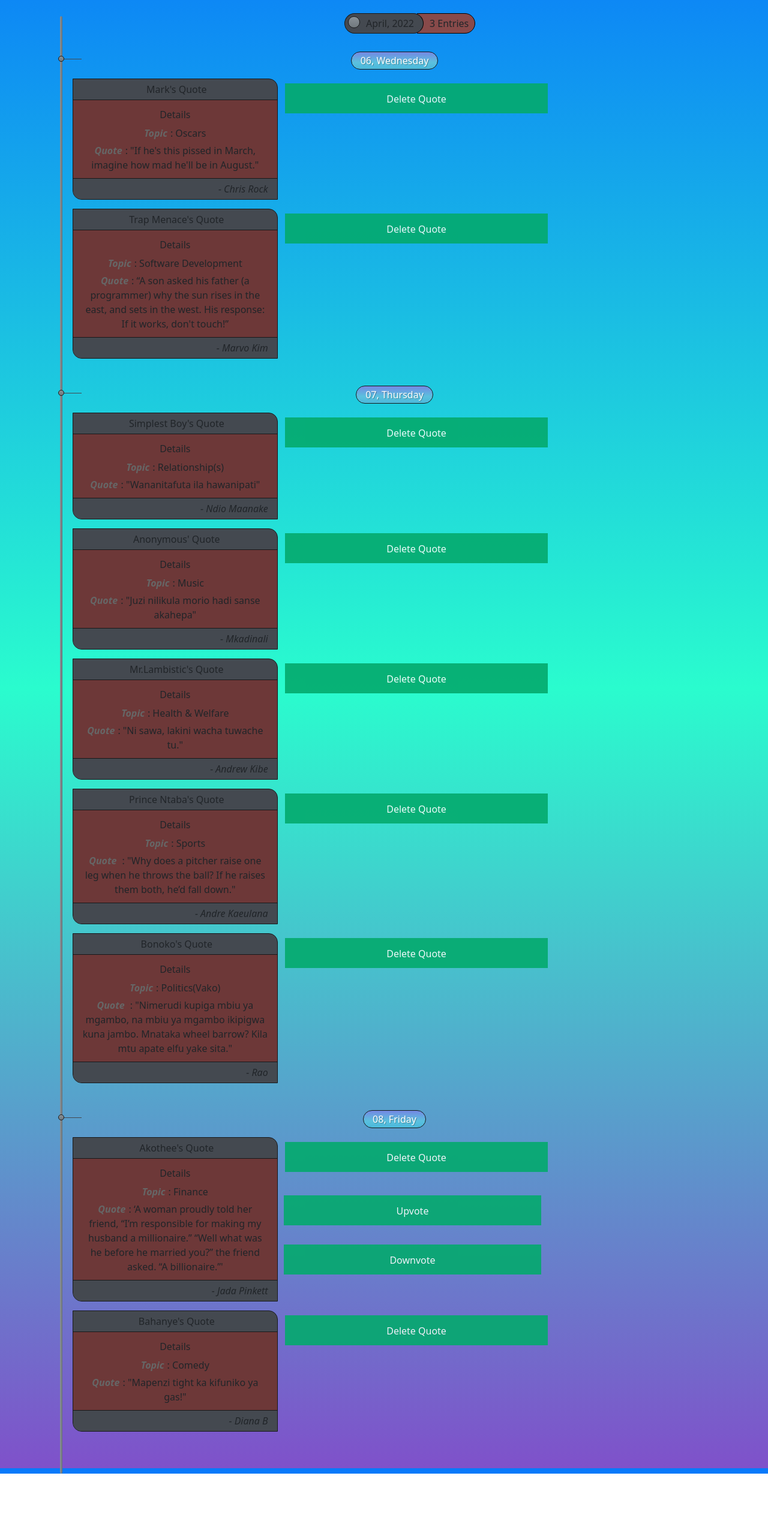
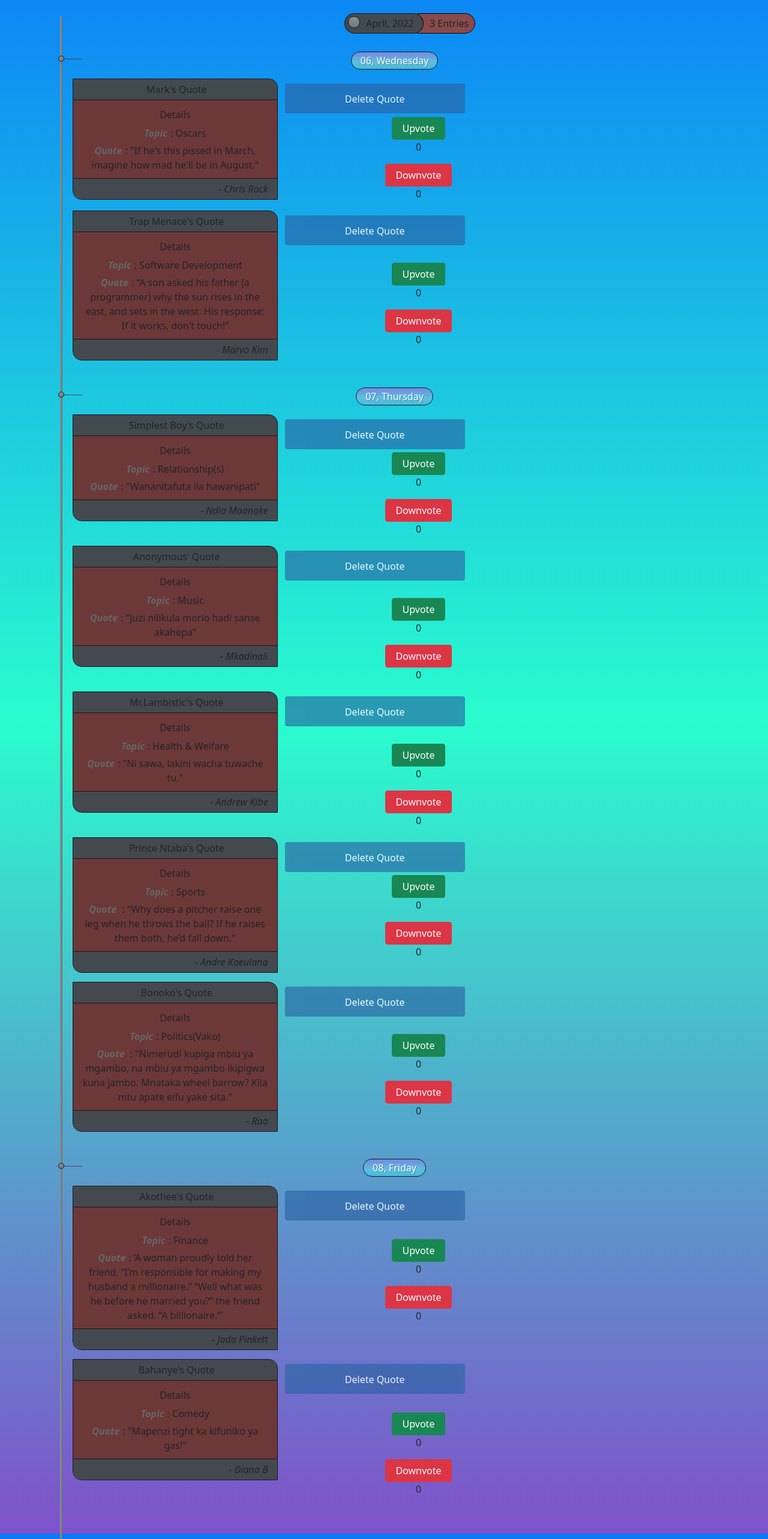
Before and after one commit to ItsMarvoKim/Quotify, an Angular app: page / in a window 1280 px wide. Shown: the part 151-2717 px from the top of the page at 60% size. Before the commit the page ends 2608 px from the top, so only its background shows below. Built offline with nearby package versions, Linux system fonts and the light colour scheme; a web font is replaced by a local one.

Commit message:
Vote buttons set and styled

```diff
--- a/src/app/app.component.css
+++ b/src/app/app.component.css
@@ -4,14 +4,15 @@
 
 /* Set a style for all buttons */
 button {
-    background-color: #04AA6D;
+    background-color: #2a63a3b4;
     color: white;
     padding: 14px 20px;
     margin: 8px 0;
     border: none;
+    border-radius: 4px;
     cursor: pointer;
     height: 50px;
-    width: 40%;
+    width: 300px;
     opacity: 0.9;
 }
 
@@ -285,7 +286,43 @@ hr {
     font-style: italic;
 }
 
-.vote-buttons{
+.vote-buttons1{
+    margin-top: -153px;
+    margin-left: 40px;
+}
+.vote-buttons2{
+    margin-top: -178px;
+    margin-left: 40px;
+}
+.vote-buttons3{
+    margin-top: -130px;
+    margin-left: 40px;
+}
+.vote-buttons4{
+    margin-top: -130px;
+    margin-left: 40px;
+}
+.vote-buttons5{
+    margin-top: -130px;
+    margin-left: 40px;
+}
+.vote-buttons6{
+    margin-top: -178px;
+    margin-left: 40px;
+}
+.vote-buttons7{
+    margin-top: -178px;
+    margin-left: 40px;
+}
+.vote-buttons8{
     margin-top: -200px;
-    margin-left: 30px;
+    margin-left: 40px;
 }
+.vote-buttons9{
+    margin-top: -128px;
+    margin-left: 40px;
+}
+
+#result{
+    border-radius: 50%;
+}
--- a/src/app/app.component.html
+++ b/src/app/app.component.html
@@ -50,6 +50,13 @@
                 </div>
               </form>
             </div>
+            <div class="vote-buttons1">
+              <!-- <p><button (click)="clickCounter()" type="button">Upvote{{upvotes}}</button></p>
+              <div id="result"></div>
+              <p><button (click)="clickCounter2()" type="submit">Downvote {{downvotes}}</button></p>
+              <div id="result"></div> -->
+              <app-vote></app-vote>
+            </div>
 
 
             <div class="col-sm-4">
@@ -82,6 +89,13 @@
                   </div>
                 </div>
               </form>
+            </div>
+            <div class="vote-buttons2">
+              <!-- <p><button onclick="clickCounter()" type="button">Upvote</button></p>
+              <div id="result"></div>
+              <p><button onclick="clickCounter()" type="button">Downvote</button></p>
+              <div id="result"></div> -->
+              <app-vote></app-vote>
             </div>
 
 
@@ -124,6 +138,13 @@
                 </div>
               </form>
             </div>
+            <div class="vote-buttons3">
+              <!-- <p><button onclick="clickCounter()" type="button">Upvote</button></p>
+              <div id="result"></div>
+              <p><button onclick="clickCounter()" type="button">Downvote</button></p>
+              <div id="result"></div> -->
+              <app-vote></app-vote>
+            </div>
 
 
             <div class="col-sm-4">
@@ -156,6 +177,14 @@
                 </div>
               </form>
             </div>
+            <div class="vote-buttons4">
+              <!-- <p><button onclick="clickCounter()" type="button">Upvote</button></p>
+              <div id="result"></div>
+              <p><button onclick="clickCounter()" type="button">Downvote</button></p>
+              <div id="result"></div> -->
+              <!--  -->
+              <app-vote></app-vote>
+            </div>
 
 
             <div class="col-sm-4">
@@ -187,6 +216,13 @@
                   </div>
                 </div>
               </form>
+            </div>
+            <div class="vote-buttons5">
+              <!-- <p><button onclick="clickCounter()" class="vtbtn" type="button">Upvote</button></p>
+              <div id="result"></div>
+              <p><button onclick="clickCounter()" type="button">Downvote</button></p>
+              <div id="result"></div> -->
+              <app-vote></app-vote>
             </div>
 
           </div>
@@ -222,6 +258,13 @@
                 </div>
               </form>
             </div>
+            <div class="vote-buttons6">
+              <!-- <p><button onclick="clickCounter()" type="button">Upvote</button></p>
+              <div id="result"></div>
+              <p><button onclick="clickCounter()" type="button">Downvote</button></p>
+              <div id="result"></div> -->
+              <app-vote></app-vote>
+            </div>
 
 
             <div class="col-sm-4">
@@ -254,6 +297,13 @@
                   </div>
                 </div>
               </form>
+            </div>
+            <div class="vote-buttons7">
+              <!-- <p><button onclick="clickCounter()" type="button">Upvote</button></p>
+              <div id="result"></div>
+              <p><button onclick="clickCounter()" type="button">Downvote</button></p>
+              <div id="result"></div> -->
+              <app-vote></app-vote>
             </div>
 
 
@@ -298,11 +348,12 @@
                 </div>
               </form>
             </div>
-            <div class="vote-buttons">
-              <p><button onclick="clickCounter()" type="button">Upvote</button></p>
+            <div class="vote-buttons8">
+              <!-- <p><button onclick="clickCounter()" type="button">Upvote</button></p>
               <div id="result"></div>
               <p><button onclick="clickCounter()" type="button">Downvote</button></p>
-              <div id="result"></div>
+              <div id="result"></div> -->
+              <app-vote></app-vote>
             </div>
 
 
@@ -337,6 +388,13 @@
                 </div>
               </form>
             </div>
+            <div class="vote-buttons9">
+              <!-- <p><button onclick="clickCounter()" type="button">Upvote</button></p>
+              <div id="result"></div>
+              <p><button onclick="clickCounter()" type="button">Downvote</button></p>
+              <div id="result"></div> -->
+              <app-vote></app-vote>
+            </div>
 
 
           </div>
@@ -347,22 +405,3 @@
     </div>
   </div>
 </div>
-
-<!-- <button onclick='remove()'>Remove Heading</button> -->
-<!--
-  <svg id="clouds" xmlns="http://www.w3.org/2000/svg" width="2611.084" height="485.677" viewBox="0 0 2611.084 485.677">
-    <title>Gray Clouds Background</title>
-    <path id="Path_39" data-name="Path 39" d="M2379.709,863.793c10-93-77-171-168-149-52-114-225-105-264,15-75,3-140,59-152,133-30,2.83-66.725,9.829-93.5,26.25-26.771-16.421-63.5-23.42-93.5-26.25-12-74-77-130-152-133-39-120-212-129-264-15-54.084-13.075-106.753,9.173-138.488,48.9-31.734-39.726-84.4-61.974-138.487-48.9-52-114-225-105-264,15a162.027,162.027,0,0,0-103.147,43.044c-30.633-45.365-87.1-72.091-145.206-58.044-52-114-225-105-264,15-75,3-140,59-152,133-53,5-127,23-130,83-2,42,35,72,70,86,49,20,106,18,157,5a165.625,165.625,0,0,0,120,0c47,94,178,113,251,33,61.112,8.015,113.854-5.72,150.492-29.764a165.62,165.62,0,0,0,110.861-3.236c47,94,178,113,251,33,31.385,4.116,60.563,2.495,86.487-3.311,25.924,5.806,55.1,7.427,86.488,3.311,73,80,204,61,251-33a165.625,165.625,0,0,0,120,0c51,13,108,15,157-5a147.188,147.188,0,0,0,33.5-18.694,147.217,147.217,0,0,0,33.5,18.694c49,20,106,18,157,5a165.625,165.625,0,0,0,120,0c47,94,178,113,251,33C2446.709,1093.793,2554.709,922.793,2379.709,863.793Z" transform="translate(142.69 -634.312)" fill="#eee"/>
-  </svg> -->
-
-
-
-<!-- * * * * * * * * * * * * * * * * * * * * * * * * * * * * * * * -->
-<!-- * * * * * * * * * * * The content above * * * * * * * * * * * -->
-<!-- * * * * * * * * * * is only a placeholder * * * * * * * * * * -->
-<!-- * * * * * * * * * * and can be replaced. * * * * * * * * * * * -->
-<!-- * * * * * * * * * * * * * * * * * * * * * * * * * * * * * * * -->
-<!-- * * * * * * * * * * End of Placeholder * * * * * * * * * * * -->
-<!-- * * * * * * * * * * * * * * * * * * * * * * * * * * * * * * * -->
-
-<!-- <router-outlet></router-outlet> -->
--- a/src/app/app.module.ts
+++ b/src/app/app.module.ts
@@ -3,10 +3,12 @@ import { BrowserModule } from '@angular/platform-browser';
 
 import { AppRoutingModule } from './app-routing.module';
 import { AppComponent } from './app.component';
+import { VoteComponent } from './vote/vote.component';
 
 @NgModule({
   declarations: [
-    AppComponent
+    AppComponent,
+    VoteComponent
   ],
   imports: [
     BrowserModule,
--- /dev/null
+++ b/src/app/vote/vote.component.css
@@ -0,0 +1,7 @@
+.vote{
+    /* background-color: aliceblue; */
+    display: flex;
+    justify-content: center;
+    align-items: center;
+    flex-direction: column;
+}
--- /dev/null
+++ b/src/app/vote/vote.component.html
@@ -0,0 +1,6 @@
+<div class="vote">
+    <p><button (click)="clickCounter()" type="button" class="container btn btn-success">Upvote</button>{{upvotes}}</p>
+
+    <p><button (click)="clickCounter2()" type="submit" class="container btn btn-danger">Downvote </button>{{downvotes}}</p>
+    <!-- <app-vote></app-vote> -->
+</div>
--- /dev/null
+++ b/src/app/vote/vote.component.ts
@@ -0,0 +1,26 @@
+import { Component, OnInit } from '@angular/core';
+
+@Component({
+  selector: 'app-vote',
+  templateUrl: './vote.component.html',
+  styleUrls: ['./vote.component.css']
+})
+export class VoteComponent implements OnInit {
+
+  downvotes:number=0;
+  upvotes:number=0;
+
+  clickCounter(){
+    this.upvotes ++;
+
+  }
+  clickCounter2(){
+    this.downvotes++;
+  }
+
+  constructor() { }
+
+  ngOnInit(): void {
+  }
+
+}
```
Also changed, not shown: src/app/app.component.ts (+11 -0 lines), 2 other files (tests, documents, lock files or other folders).
